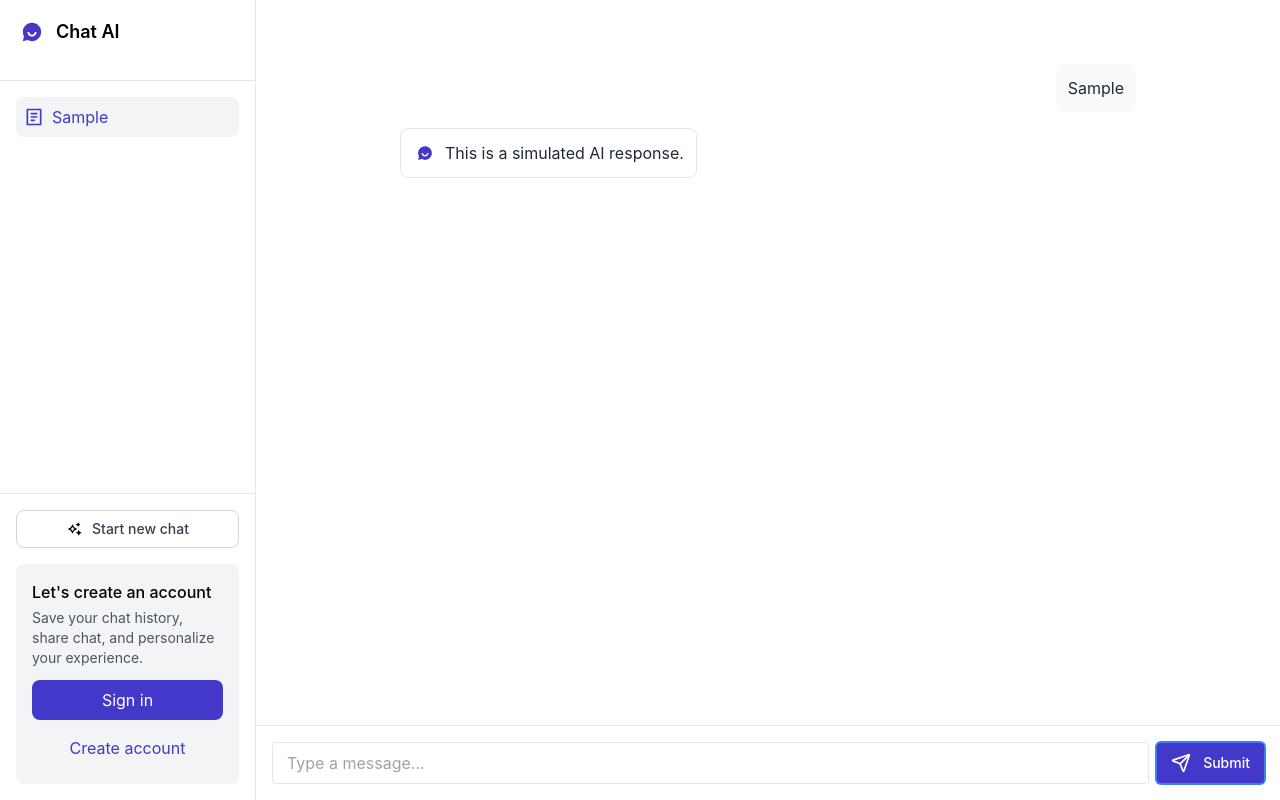
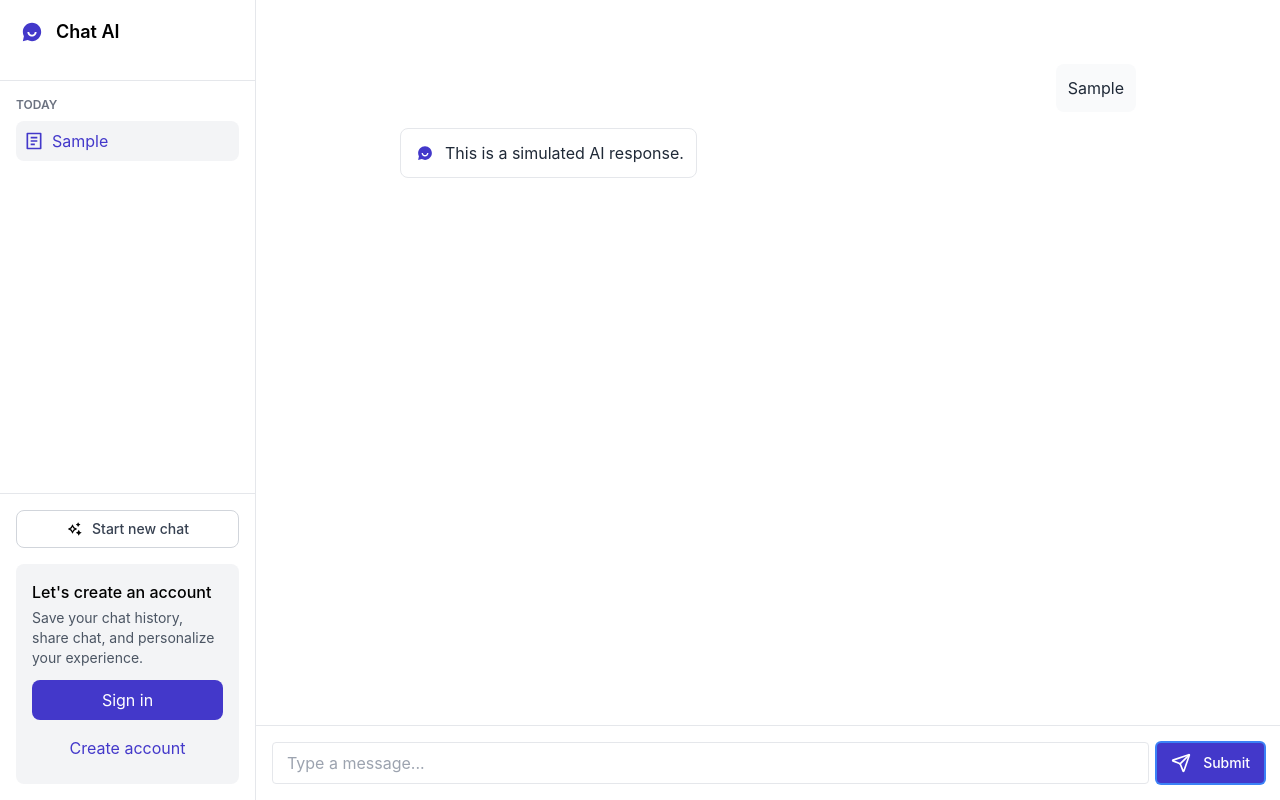
Before and after one commit to AlexandreDeMoura/ai-chat-app, a React (Create React App) app: page / in a window 1280 px wide. Both pictures are taken after typing "Sample" into the empty fields and a click on the button "Submit". Built offline with nearby package versions, Linux system fonts and the light colour scheme.

Commit message:
feat: categorize conversations per last update

```diff
--- a/src/components/Sidebar.tsx
+++ b/src/components/Sidebar.tsx
@@ -12,10 +12,51 @@ interface Props {
 }
 
 const Sidebar: React.FC<Props> = ({ conversations, currentConversation, startNewChat, selectConversation }) => {
-  // Sort conversations by lastUpdated
-  const sortedConversations = [...conversations].sort((a, b) =>
-    b.lastUpdated.getTime() - a.lastUpdated.getTime()
-  );
+  const categorizeConversations = (conversations: Conversation[]) => {
+    const now = new Date();
+    const categories: { [key: string]: Conversation[] } = {
+      'Today': [],
+      'Yesterday': [],
+      'Last 7 days': [],
+      'Last 30 days': [],
+    };
+
+    // Add month categories for the last 12 months
+    for (let i = 0; i < 12; i++) {
+      const date = new Date(now.getFullYear(), now.getMonth() - i, 1);
+      categories[date.toLocaleString('default', { month: 'long', year: 'numeric' })] = [];
+    }
+
+    // Add year categories
+    const oldestYear = Math.min(...conversations.map(c => c.lastUpdated.getFullYear()));
+    for (let year = now.getFullYear() - 1; year >= oldestYear; year--) {
+      categories[year.toString()] = [];
+    }
+
+    conversations.forEach(conv => {
+      const diffDays = Math.floor((now.getTime() - conv.lastUpdated.getTime()) / (1000 * 3600 * 24));
+      if (diffDays === 0) {
+        categories['Today'].push(conv);
+      } else if (diffDays === 1) {
+        categories['Yesterday'].push(conv);
+      } else if (diffDays <= 7) {
+        categories['Last 7 days'].push(conv);
+      } else if (diffDays <= 30) {
+        categories['Last 30 days'].push(conv);
+      } else {
+        const monthYear = conv.lastUpdated.toLocaleString('default', { month: 'long', year: 'numeric' });
+        if (categories[monthYear]) {
+          categories[monthYear].push(conv);
+        } else {
+          categories[conv.lastUpdated.getFullYear().toString()].push(conv);
+        }
+      }
+    });
+
+    return Object.entries(categories).filter(([_, convs]) => convs.length > 0);
+  };
+
+  const categorizedConversations = categorizeConversations(conversations);
 
   return (
     <div className="w-64 bg-white border-r flex flex-col h-screen overflow-hidden">
@@ -25,8 +66,11 @@ const Sidebar: React.FC<Props> = ({ conversations, currentConversation, startNew
           <span className="font-semibold text-lg">Chat AI</span>
         </div>
       </div>
-      <div className="flex-1 overflow-y-auto p-4 space-y-2">
-        {sortedConversations.map(conv => (
+      <div className="flex-1 overflow-y-auto p-4 space-y-4">
+        {categorizedConversations.map(([category, convs]) => (
+          <div key={category}>
+            <h3 className="text-xs font-semibold text-gray-500 uppercase mb-2">{category}</h3>
+            {convs.map(conv => (
               <div
                 key={conv.id}
                 onClick={() => selectConversation(conv.id)}
@@ -39,6 +83,8 @@ const Sidebar: React.FC<Props> = ({ conversations, currentConversation, startNew
                   ${currentConversation === conv.id ? 'text-indigo-700' : 'text-neutral-600 group-hover:text-indigo-700'}`}>
                   {conv.title.length > 30 ? `${conv.title.substring(0, 30)}...` : conv.title}
                 </div>
+              </div>
+            ))}
           </div>
         ))}
       </div>
```
Lines whose indentation alone changed are shown as unchanged.
